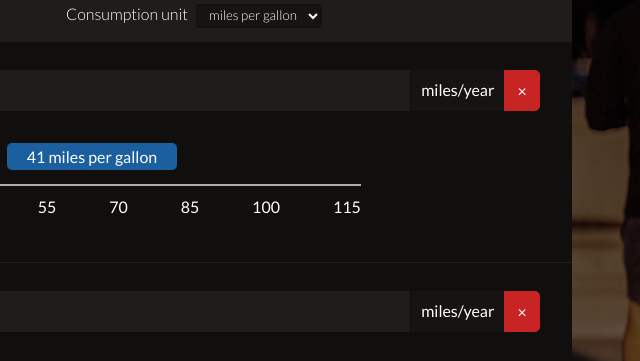
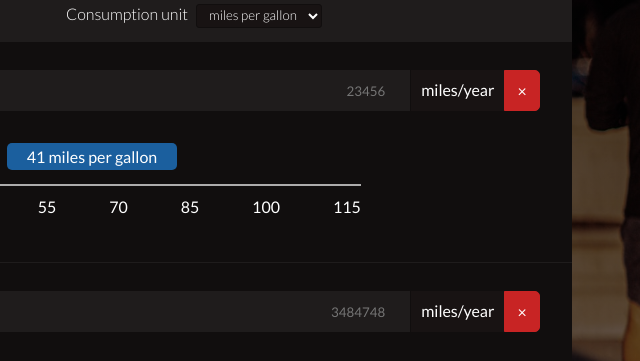
Before and after one commit to Steph-crown/carbon-footprint-calc-ui, a plain HTML site: page index.html in a window 1280 px wide. Shown: the part 297-658 px from the top of the page, 548-1188 px from the left. Drawn offline with Linux system fonts and the light colour scheme; a web font is replaced by a local one.

Commit message:
Little change

```diff
--- a/index.html
+++ b/index.html
@@ -66,7 +66,8 @@
                 <select name="diesel" id="">
                     <option value="">Diesel</option>
                 </select>
-                <input type="number" />
+                <input type="number" placeholder="
+                23456" />
                 <div class="miles-per-year">
                     <p>miles/year</p>
                 </div>
@@ -90,7 +91,7 @@
                 <select name="diesel" id="">
                     <option value="">Diesel</option>
                 </select>
-                <input type="number" />
+                <input type="number" placeholder="3484748" />
                 <div class="miles-per-year">
                     <p>miles/year</p>
                 </div>
```
